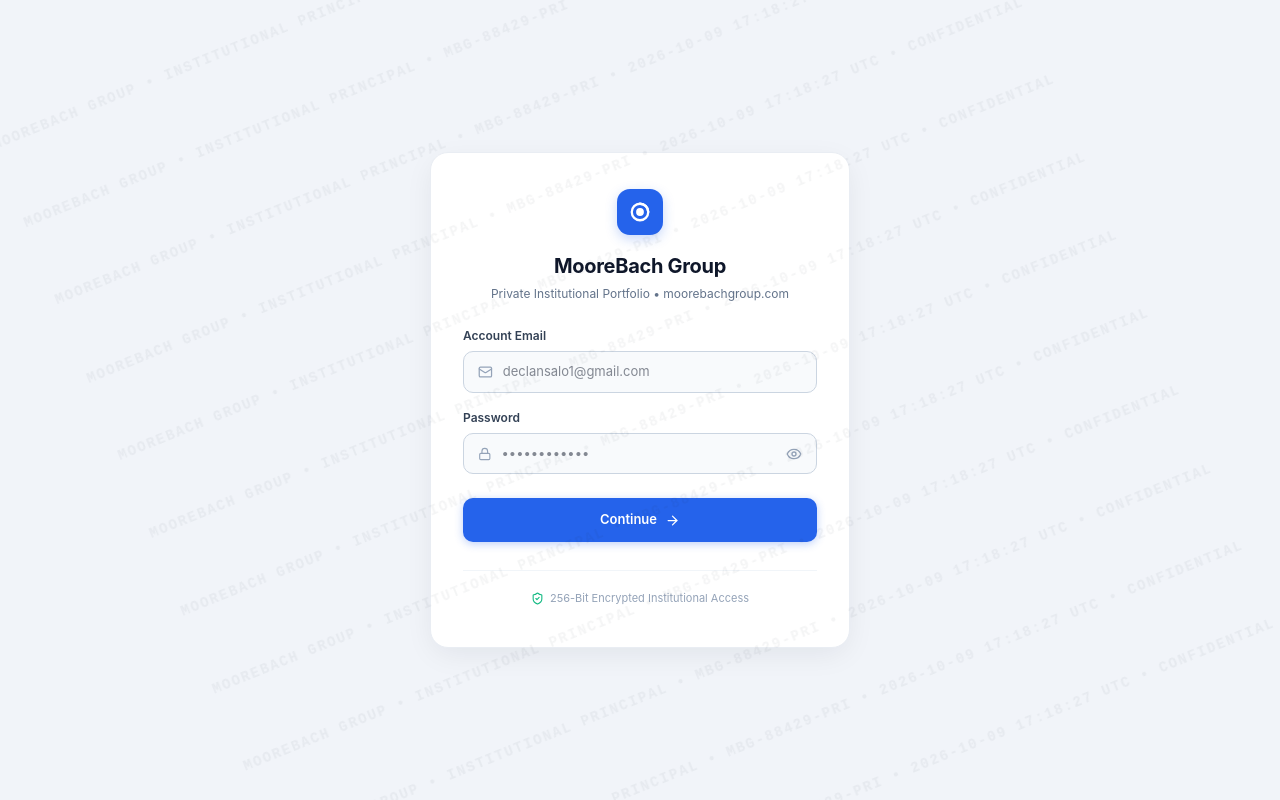
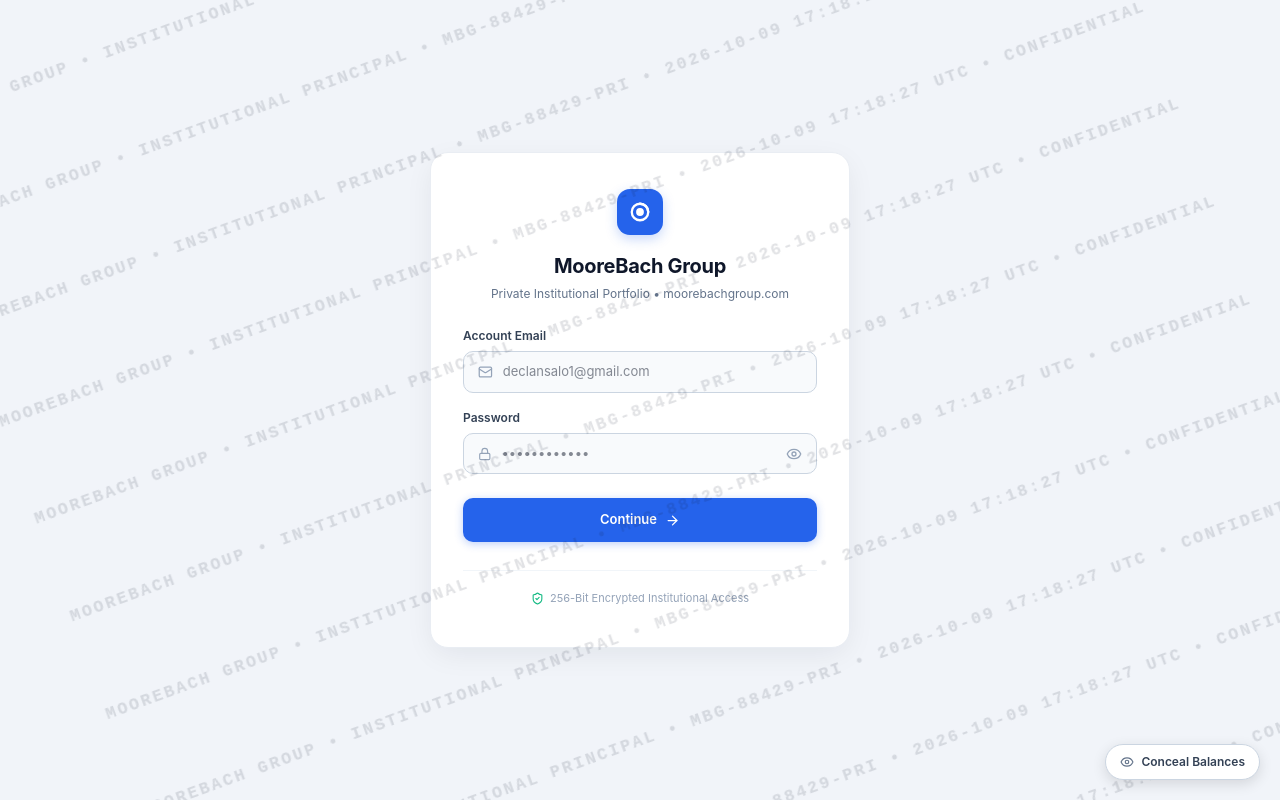
Before and after one commit to zenadell/moorebackgroup, a Next.js app: page / in a window 1280 px wide. Built offline with nearby package versions, Linux system fonts and the light colour scheme; no server answers.

Commit message:
feat(security): add Conceal Balances mode with hover peek and high-contrast forensic watermark

```diff
--- a/components/security/ScreenSecurityShield.tsx
+++ b/components/security/ScreenSecurityShield.tsx
@@ -1,7 +1,7 @@
 'use client';
 
 import React, { useEffect, useState, useRef, useCallback } from 'react';
-import { ShieldAlert, Lock, EyeOff, AlertTriangle } from 'lucide-react';
+import { ShieldAlert, Lock, EyeOff, AlertTriangle, Eye, ShieldCheck } from 'lucide-react';
 
 interface ScreenSecurityShieldProps {
   principalName?: string;
@@ -15,6 +15,7 @@ export function ScreenSecurityShield({
   enabled = true,
 }: ScreenSecurityShieldProps) {
   const [isObfuscated, setIsObfuscated] = useState<boolean>(false);
+  const [isConcealMode, setIsConcealMode] = useState<boolean>(false);
   const [alertNotice, setAlertNotice] = useState<string | null>(null);
   const [liveTimestamp, setLiveTimestamp] = useState<string>('');
   const alertTimeoutRef = useRef<NodeJS.Timeout | null>(null);
@@ -32,6 +33,15 @@ export function ScreenSecurityShield({
     return () => clearInterval(timer);
   }, []);
 
+  // Sync Conceal Mode class to body
+  useEffect(() => {
+    if (isConcealMode) {
+      document.body.classList.add('privacy-conceal-active');
+    } else {
+      document.body.classList.remove('privacy-conceal-active');
+    }
+  }, [isConcealMode]);
+
   const triggerSecurityAlert = useCallback((msg: string) => {
     setAlertNotice(msg);
     setIsObfuscated(true);
@@ -39,20 +49,18 @@ export function ScreenSecurityShield({
     alertTimeoutRef.current = setTimeout(() => {
       setAlertNotice(null);
       setIsObfuscated(false);
-    }, 4000);
+    }, 4500);
   }, []);
 
   useEffect(() => {
     if (!enabled) return;
 
     // 1. Focus Loss & Window Blur Protection
-    // When screenshot tool (Snipping Tool, CleanShot, Mac Cmd+Shift+4) or external app takes focus:
     const handleBlur = () => {
       setIsObfuscated(true);
     };
 
     const handleFocus = () => {
-      // Only clear if not in an active hotkey violation alert
       if (!alertNotice) {
         setIsObfuscated(false);
       }
@@ -68,7 +76,25 @@ export function ScreenSecurityShield({
       }
     };
 
-    // 2. Keyboard Screenshot & Extraction Interception
+    // 2. Cursor Departure Protection (Triggers on Snipping Tool / Menu Exit)
+    const handleMouseLeave = (e: MouseEvent) => {
+      if (
+        e.clientY <= 0 ||
+        e.clientX <= 0 ||
+        e.clientX >= window.innerWidth ||
+        e.clientY >= window.innerHeight
+      ) {
+        setIsObfuscated(true);
+      }
+    };
+
+    const handleMouseEnter = () => {
+      if (!alertNotice) {
+        setIsObfuscated(false);
+      }
+    };
+
+    // 3. Keyboard Shortcut Interception
     const handleKeyDown = (e: KeyboardEvent) => {
       // PrintScreen (Windows)
       if (e.key === 'PrintScreen' || e.code === 'PrintScreen') {
@@ -82,11 +108,15 @@ export function ScreenSecurityShield({
       }
 
       // Mac screenshot combinations (Cmd+Shift+3, Cmd+Shift+4, Cmd+Shift+5)
-      // Note: OS handles Cmd+Shift, but browser catches keydown first or loses focus
       if (
         (e.metaKey || e.ctrlKey) &&
         e.shiftKey &&
-        (e.key === '3' || e.key === '4' || e.key === '5' || e.code === 'Digit3' || e.code === 'Digit4' || e.code === 'Digit5')
+        (e.key === '3' ||
+          e.key === '4' ||
+          e.key === '5' ||
+          e.code === 'Digit3' ||
+          e.code === 'Digit4' ||
+          e.code === 'Digit5')
       ) {
         e.preventDefault();
         e.stopPropagation();
@@ -131,7 +161,12 @@ export function ScreenSecurityShield({
         e.key === 'F12' ||
         ((e.metaKey || e.ctrlKey) &&
           e.shiftKey &&
-          (e.key === 'i' || e.key === 'I' || e.key === 'c' || e.key === 'C' || e.key === 'j' || e.key === 'J'))
+          (e.key === 'i' ||
+            e.key === 'I' ||
+            e.key === 'c' ||
+            e.key === 'C' ||
+            e.key === 'j' ||
+            e.key === 'J'))
       ) {
         e.preventDefault();
         e.stopPropagation();
@@ -148,15 +183,14 @@ export function ScreenSecurityShield({
       }
     };
 
-    // 3. Right Click (Context Menu) Prevention
+    // 4. Right Click (Context Menu) Prevention
     const handleContextMenu = (e: MouseEvent) => {
       e.preventDefault();
       triggerSecurityAlert('Context menu and image extraction restricted.');
     };
 
-    // 4. Copy Event Hook (Clears financial numbers if copied)
+    // 5. Copy Event Hook
     const handleCopy = (e: ClipboardEvent) => {
-      // Allow internal form field copying if typing, else restrict
       const activeEl = document.activeElement;
       const isInput = activeEl && (activeEl.tagName === 'INPUT' || activeEl.tagName === 'TEXTAREA');
       if (!isInput) {
@@ -168,6 +202,8 @@ export function ScreenSecurityShield({
     window.addEventListener('blur', handleBlur);
     window.addEventListener('focus', handleFocus);
     document.addEventListener('visibilitychange', handleVisibilityChange);
+    document.addEventListener('mouseleave', handleMouseLeave);
+    document.addEventListener('mouseenter', handleMouseEnter);
     window.addEventListener('keydown', handleKeyDown, true);
     window.addEventListener('contextmenu', handleContextMenu);
     document.addEventListener('copy', handleCopy);
@@ -176,6 +212,8 @@ export function ScreenSecurityShield({
       window.removeEventListener('blur', handleBlur);
       window.removeEventListener('focus', handleFocus);
       document.removeEventListener('visibilitychange', handleVisibilityChange);
+      document.removeEventListener('mouseleave', handleMouseLeave);
+      document.removeEventListener('mouseenter', handleMouseEnter);
       window.removeEventListener('keydown', handleKeyDown, true);
       window.removeEventListener('contextmenu', handleContextMenu);
       document.removeEventListener('copy', handleCopy);
@@ -187,37 +225,58 @@ export function ScreenSecurityShield({
 
   return (
     <>
-      {/* 1. Dynamic Diagonal Forensic Watermark (Invisible to casual reading, captures on external camera/phone photos) */}
+      {/* 1. Global CSS for Conceal Mode (Hides numbers unless hovered) */}
+      <style jsx global>{`
+        body.privacy-conceal-active .kpi-value,
+        body.privacy-conceal-active .kpi-card span,
+        body.privacy-conceal-active td,
+        body.privacy-conceal-active .recharts-surface,
+        body.privacy-conceal-active .stat-cards-grid {
+          filter: blur(10px) !important;
+          transition: filter 0.2s ease !important;
+          user-select: none !important;
+        }
+
+        body.privacy-conceal-active .kpi-card:hover .kpi-value,
+        body.privacy-conceal-active .kpi-card:hover span,
+        body.privacy-conceal-active tr:hover td,
+        body.privacy-conceal-active .recharts-surface:hover {
+          filter: blur(0px) !important;
+        }
+      `}</style>
+
+      {/* 2. High-Visibility Forensic Watermark Layer */}
       <div
         aria-hidden="true"
         style={{
           position: 'fixed',
           inset: 0,
           pointerEvents: 'none',
-          zIndex: 40,
+          zIndex: 35,
           overflow: 'hidden',
-          opacity: 0.045,
+          opacity: 0.12,
           userSelect: 'none',
           display: 'flex',
           flexWrap: 'wrap',
           alignContent: 'space-around',
           justifyContent: 'space-around',
-          transform: 'rotate(-22deg) scale(1.3)',
+          transform: 'rotate(-20deg) scale(1.4)',
           transformOrigin: 'center center',
         }}
       >
-        {Array.from({ length: 35 }).map((_, idx) => (
+        {Array.from({ length: 40 }).map((_, idx) => (
           <div
             key={idx}
             style={{
-              padding: '24px 32px',
-              fontSize: '11px',
+              padding: '28px 36px',
+              fontSize: '12px',
               fontFamily: 'monospace',
-              fontWeight: 700,
+              fontWeight: 800,
               color: '#0f172a',
-              letterSpacing: '0.12em',
+              letterSpacing: '0.14em',
               textTransform: 'uppercase',
               whiteSpace: 'nowrap',
+              textShadow: '0 0 1px rgba(0,0,0,0.2)',
             }}
           >
             MOOREBACH GROUP • {principalName} • {covenantId} • {liveTimestamp} • CONFIDENTIAL
@@ -225,8 +284,53 @@ export function ScreenSecurityShield({
         ))}
       </div>
 
-      {/* 2. Instant Anti-Capture Obfuscation Screen Shield */}
-      {/* Triggers instantly when user pulls focus away (Snipping Tool, Cmd+Shift+4, screen recording hooks, tab switch) */}
+      {/* 3. Floating Quick Conceal / Privacy Mode Control (Bottom Right) */}
+      <div
+        style={{
+          position: 'fixed',
+          bottom: '20px',
+          right: '20px',
+          zIndex: 45,
+          display: 'flex',
+          alignItems: 'center',
+          gap: '8px',
+        }}
+      >
+        <button
+          type="button"
+          onClick={() => setIsConcealMode(!isConcealMode)}
+          title={isConcealMode ? 'Conceal Mode Active (Values Blurred Until Hovered). Click to Reveal All.' : 'Click to Mask All Balances (Anti-Screenshot Mode)'}
+          style={{
+            display: 'flex',
+            alignItems: 'center',
+            gap: '7px',
+            padding: '8px 14px',
+            borderRadius: '9999px',
+            backgroundColor: isConcealMode ? '#0f172a' : '#ffffff',
+            color: isConcealMode ? '#38bdf8' : '#334155',
+            border: isConcealMode ? '1px solid #38bdf8' : '1px solid #cbd5e1',
+            boxShadow: '0 4px 14px rgba(0, 0, 0, 0.12)',
+            fontSize: '12px',
+            fontWeight: 600,
+            cursor: 'pointer',
+            transition: 'all 0.2s ease',
+          }}
+        >
+          {isConcealMode ? (
+            <>
+              <EyeOff style={{ width: '14px', height: '14px', color: '#38bdf8' }} />
+              <span>Balances Masked (Hover to Peek)</span>
+            </>
+          ) : (
+            <>
+              <Eye style={{ width: '14px', height: '14px', color: '#64748b' }} />
+              <span>Conceal Balances</span>
+            </>
+          )}
+        </button>
+      </div>
+
+      {/* 4. Instant Anti-Capture Obfuscation Screen Shield (Focus Loss & Mouse Out) */}
       {isObfuscated && (
         <div
           onClick={() => {
@@ -378,7 +482,7 @@ export function ScreenSecurityShield({
         </div>
       )}
 
-      {/* 3. Floating Security Alert Toast (For instant feedback on hotkey attempt) */}
+      {/* 5. Floating Security Alert Toast */}
       {alertNotice && !isObfuscated && (
         <div
           style={{
```
